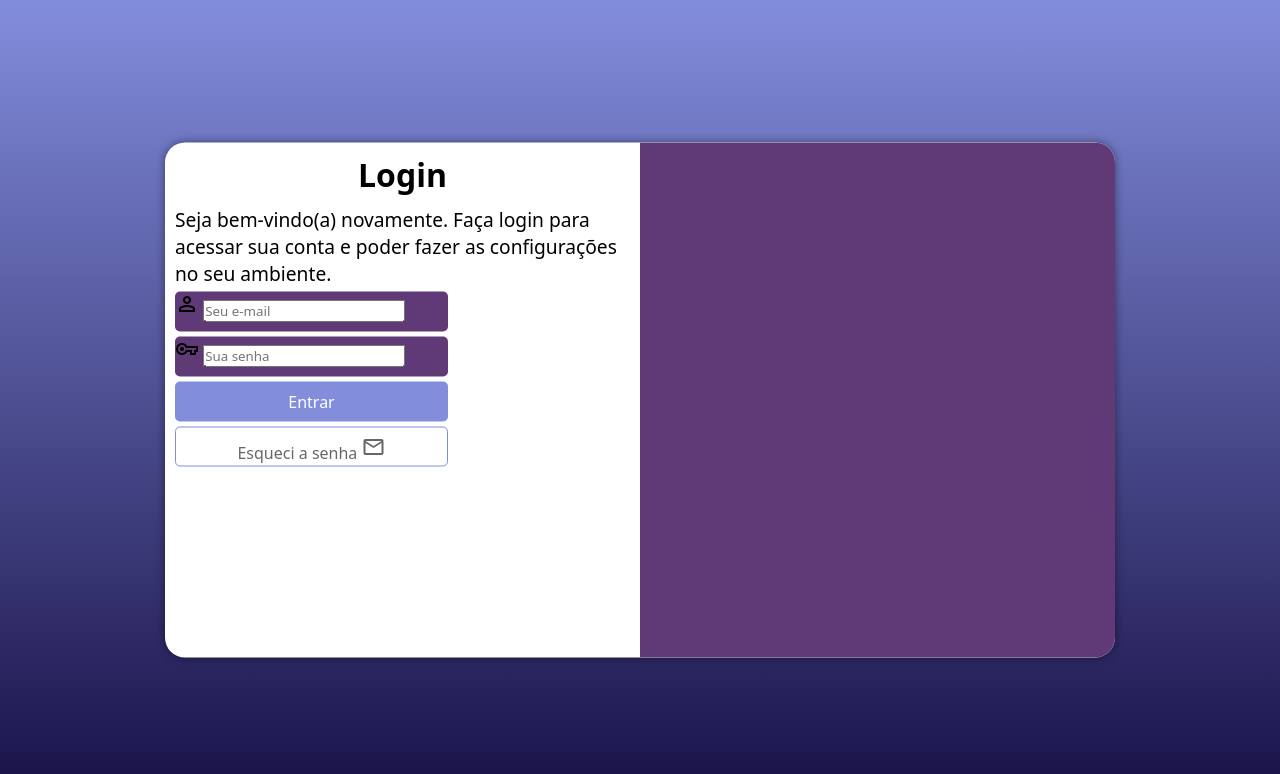
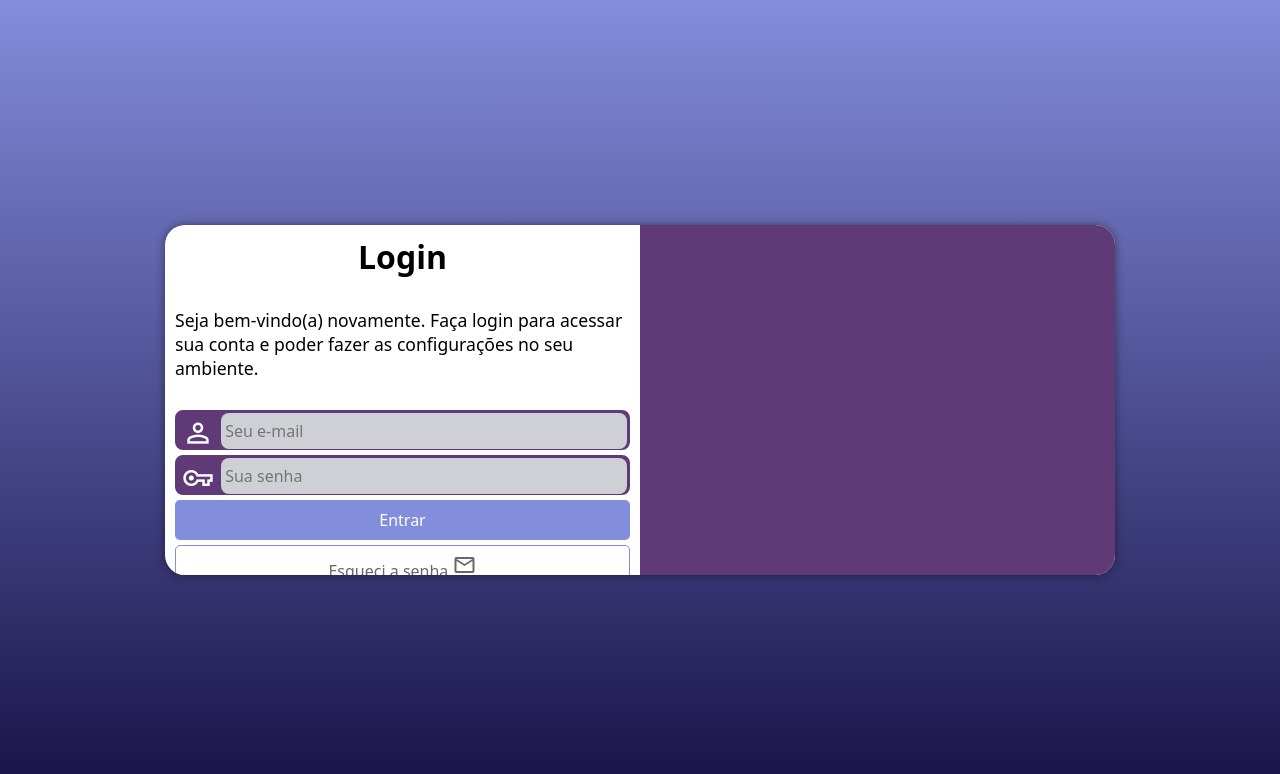
Before and after one commit to beatrizglima/projeto-login, a plain HTML site: page index.html in a window 1280 px wide. Drawn offline with nearby package versions, Linux system fonts and the light colour scheme.

Commit message:
finalização do projeto

```diff
--- a/estilos/media-query.css
+++ b/estilos/media-query.css
@@ -7,6 +7,7 @@
 
     section#login{
         width: 80vw;
+        height: 280px;
     }
 
     section#login > div#imagem{
@@ -19,7 +20,9 @@
         width: 70%;
     }
 
-
+    div#formulario>p {
+        margin: 20px 0px;
+    }
 }
 
 @media screen and (min-width: 992px) {
@@ -28,6 +31,7 @@
         }
     section#login{
         width: 950px;
+        height: 350px;
     }
 
     section#login > div#imagem{
@@ -46,7 +50,8 @@
     }
 
     div#formulario>p {
-        font-size: 1.2em;
+        font-size: 1.1em;
+        margin: 30px 0px;
     }
 
 }
--- a/estilos/style.css
+++ b/estilos/style.css
@@ -32,8 +32,8 @@ section#login{
     position: absolute;
     top: 50%;
     left: 50%;
-    transform: translate(-50%, -50%);
     overflow: hidden;
+
     background-color: white;
     width: 250px;
     height: 515px;
@@ -42,6 +42,8 @@ section#login{
 
     transition: width 0.3s, height 0.3s;
     transition-timing-function: ease;
+
+    transform: translate(-50%, -50%);
 }
 
 section#login > div#imagem{
@@ -69,20 +71,44 @@ div#formulario > p{
 form > div.campo{
     background-color: #603A77;
     display: block;
-    width: 60%;
+    width: 100%;
     height: 40px;
-    border-radius: 5px;
+    border-radius: 8px;
     margin: 5px 0px;
+    border: 2px solid #603A77;
 }
 
 div.campo > label{
     display: none;
 }
 
+div.campo > span{
+    color: white;
+    font-size: 2em;
+    width: 40px;
+    padding: 5px;
+}
+
+div.campo > input{
+    background-color: rgb(207, 208, 214);
+    font-size: 1em;
+    width: calc(100% - 45px);
+    height: 100%;
+    border: 0px;
+    border-radius: 8px;
+    padding: 4px;
+    transform: translateY(-12px);
+}
+
+div.campo > input:focus-within{
+    background-color: white;
+
+}
+
 form > input[type=submit]{
     display: block;
     font-size: 1em;
-    width: 60%;
+    width: 100%;
     height: 40px;
     background-color: #828DDC;
     color: white;
@@ -100,7 +126,7 @@ form > a.botao{
     display: block;
     text-align: center;
     font-size: 1em;
-    width: 60%;
+    width: 100%;
     height: 40px;
     padding-top: 7px;
     margin-top: 5px;
```
